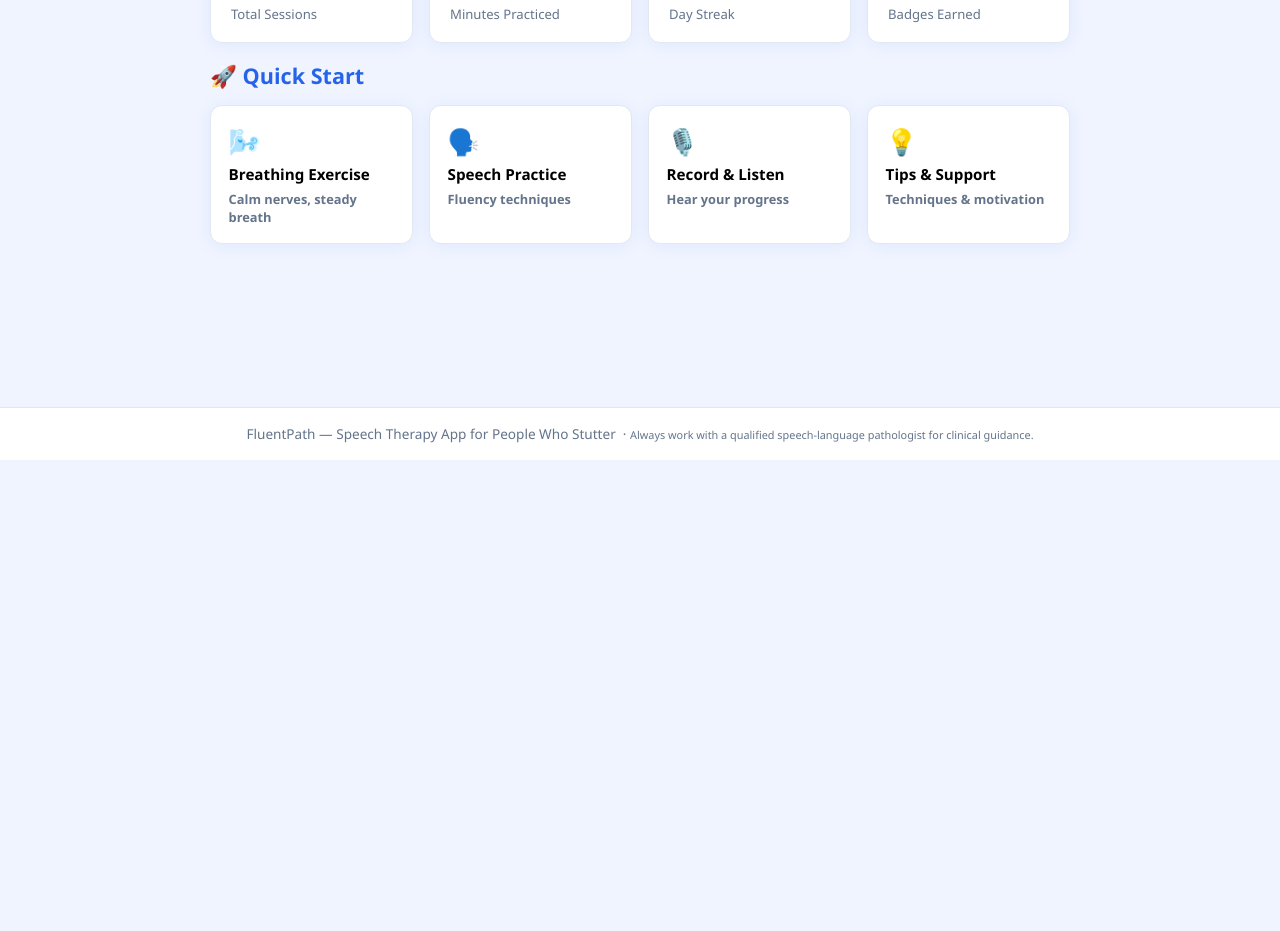
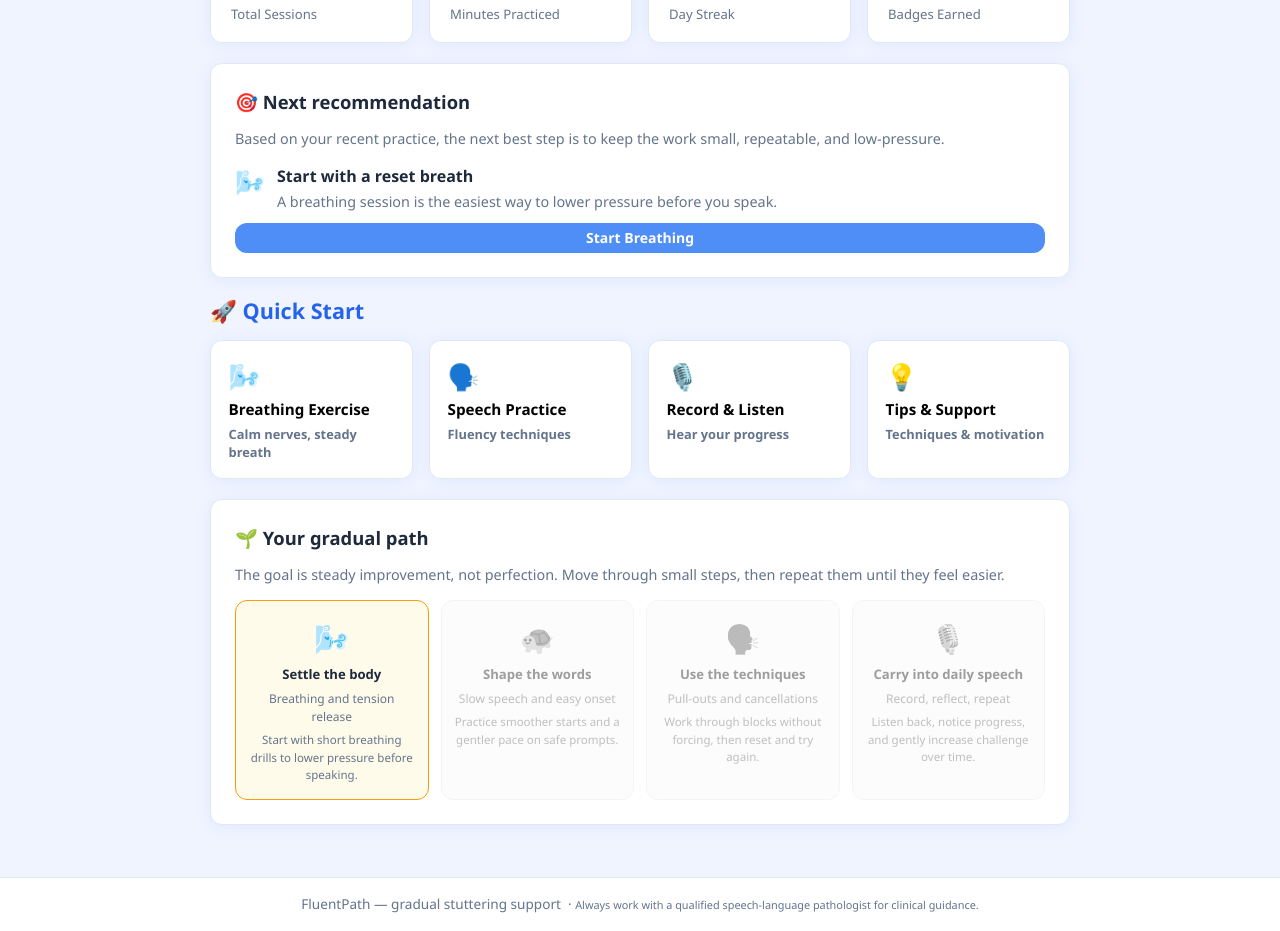
Before and after one commit to kevinolan/kevinolan, a React (Vite) app in the folder speech-therapy-app/: page / in a window 1280 px wide. Shown: the part 340-1271 px from the top of the page. Before the commit the page ends 800 px from the top, so only its background shows below. Built offline with nearby package versions, Linux system fonts and the light colour scheme.

Commit message:
feat: enhance App and Dashboard components with session handling and recommendations; update TipsPanel for clarity

```diff
--- a/speech-therapy-app/src/App.tsx
+++ b/speech-therapy-app/src/App.tsx
@@ -1,4 +1,4 @@
-import { useState } from 'react';
+import { useEffect, useRef, useState } from 'react';
 import './App.css';
 import { useSessions, type Tab } from './hooks/useSessions';
 import Dashboard from './components/Dashboard';
@@ -25,7 +25,29 @@ const NAV: NavItem[] = [
 
 export default function App() {
   const [activeTab, setActiveTab] = useState<Tab>('home');
+  const [nextStepNotice, setNextStepNotice] = useState<string | null>(null);
   const { sessions, addSession, clearSessions } = useSessions();
+  const noticeTimerRef = useRef<ReturnType<typeof setTimeout> | null>(null);
+
+  useEffect(() => {
+    return () => {
+      if (noticeTimerRef.current) {
+        clearTimeout(noticeTimerRef.current);
+      }
+    };
+  }, []);
+
+  function handleSessionComplete(session: Parameters<typeof addSession>[0]) {
+    addSession(session);
+    const nextTab = getNextTab(session.type);
+    setNextStepNotice(getNextStepNotice(session.type, nextTab));
+    setActiveTab(nextTab);
+
+    if (noticeTimerRef.current) {
+      clearTimeout(noticeTimerRef.current);
+    }
+    noticeTimerRef.current = setTimeout(() => setNextStepNotice(null), 3000);
+  }
 
   return (
     <>
@@ -52,30 +74,70 @@ export default function App() {
       </header>
 
       <main className="app-main">
+        {nextStepNotice && (
+          <div className="card" style={{ marginBottom: '1rem', borderColor: 'var(--primary)' }}>
+            <div className="card-title">✅ Next up</div>
+            <p style={{ margin: 0, color: 'var(--text-muted)', fontSize: '0.9rem' }}>{nextStepNotice}</p>
+          </div>
+        )}
         {activeTab === 'home' && (
           <Dashboard sessions={sessions} onNavigate={setActiveTab} />
         )}
         {activeTab === 'breathing' && (
-          <BreathingExercise onSessionComplete={addSession} />
+          <BreathingExercise onSessionComplete={handleSessionComplete} />
         )}
         {activeTab === 'exercises' && (
-          <SpeechExercises onSessionComplete={addSession} />
+          <SpeechExercises onSessionComplete={handleSessionComplete} />
         )}
         {activeTab === 'recorder' && (
-          <VoiceRecorder onSessionComplete={addSession} />
+          <VoiceRecorder onSessionComplete={handleSessionComplete} />
         )}
         {activeTab === 'progress' && (
           <ProgressTracker sessions={sessions} onClear={clearSessions} />
         )}
         {activeTab === 'tips' && (
-          <TipsPanel onSessionComplete={addSession} />
+          <TipsPanel onSessionComplete={handleSessionComplete} />
         )}
       </main>
 
       <footer className="app-footer">
-        FluentPath — Speech Therapy App for People Who Stutter &nbsp;·&nbsp;
+        FluentPath — gradual stuttering support &nbsp;·&nbsp;
         <span style={{ fontSize: '0.8em' }}>Always work with a qualified speech-language pathologist for clinical guidance.</span>
       </footer>
     </>
   );
 }
+
+function getNextTab(type: Tab): Tab {
+  switch (type) {
+    case 'breathing':
+      return 'exercises';
+    case 'exercises':
+      return 'recorder';
+    case 'recorder':
+      return 'tips';
+    case 'tips':
+      return 'home';
+    case 'home':
+    case 'progress':
+    default:
+      return 'home';
+  }
+}
+
+function getNextStepNotice(type: Tab, nextTab: Tab): string {
+  const labels: Record<Tab, string> = {
+    home: 'Home',
+    breathing: 'Breathing',
+    exercises: 'Speech Practice',
+    recorder: 'Record & Listen',
+    progress: 'Progress',
+    tips: 'Tips & Support',
+  };
+
+  if (type === 'tips') {
+    return 'You’ve finished the support loop — returning you to Home to choose the next round.';
+  }
+
+  return `Great work — next up is ${labels[nextTab]}.`;
+}
--- a/speech-therapy-app/src/components/Dashboard.tsx
+++ b/speech-therapy-app/src/components/Dashboard.tsx
@@ -10,12 +10,51 @@ export default function Dashboard({ sessions, onNavigate }: Props) {
   const totalSessions = sessions.length;
   const totalMinutes = Math.round(sessions.reduce((a, s) => a + s.durationSec, 0) / 60);
   const streak = calcStreak(sessions);
+  const latestSession = sessions[0];
+  const typeCounts = sessions.reduce<Record<string, number>>((acc, session) => {
+    acc[session.type] = (acc[session.type] ?? 0) + 1;
+    return acc;
+  }, {});
+
+  const recommendation = getNextRecommendation(typeCounts, latestSession?.type);
+  const roadmap = [
+    {
+      id: 'settle',
+      icon: '🌬️',
+      title: 'Settle the body',
+      goal: 'Breathing and tension release',
+      detail: 'Start with short breathing drills to lower pressure before speaking.',
+    },
+    {
+      id: 'shape',
+      icon: '🐢',
+      title: 'Shape the words',
+      goal: 'Slow speech and easy onset',
+      detail: 'Practice smoother starts and a gentler pace on safe prompts.',
+    },
+    {
+      id: 'stretch',
+      icon: '🗣️',
+      title: 'Use the techniques',
+      goal: 'Pull-outs and cancellations',
+      detail: 'Work through blocks without forcing, then reset and try again.',
+    },
+    {
+      id: 'carry',
+      icon: '🎙️',
+      title: 'Carry into daily speech',
+      goal: 'Record, reflect, repeat',
+      detail: 'Listen back, notice progress, and gently increase challenge over time.',
+    },
+  ];
+
+  const currentStep = Math.min(Math.floor(totalSessions / 3), roadmap.length - 1);
 
   return (
     <div>
       <div className="dashboard-welcome">
         <h2>Welcome back! 👋</h2>
-        <p>Keep going — every practice session builds your confidence and fluency.</p>
+        <p>Keep going — every practice session builds confidence, control, and fluency one step at a time.</p>
         <span className="dashboard-wave" aria-hidden>🗣️</span>
       </div>
 
@@ -42,6 +81,30 @@ export default function Dashboard({ sessions, onNavigate }: Props) {
         </div>
       </div>
 
+      <div className="card" style={{ marginTop: '1.25rem' }}>
+        <div className="card-title">🎯 Next recommendation</div>
+        <p style={{ marginTop: 0, color: 'var(--text-muted)', fontSize: '0.9rem' }}>
+          Based on your recent practice, the next best step is to keep the work small, repeatable, and low-pressure.
+        </p>
+        <div style={{ display: 'flex', flexDirection: 'column', gap: '0.65rem' }}>
+          <div style={{ display: 'flex', alignItems: 'flex-start', gap: '0.75rem' }}>
+            <span style={{ fontSize: '1.5rem' }} aria-hidden>{recommendation.icon}</span>
+            <div style={{ flex: 1 }}>
+              <div style={{ fontWeight: 700, marginBottom: '0.2rem' }}>{recommendation.title}</div>
+              <div style={{ fontSize: '0.9rem', color: 'var(--text-muted)' }}>{recommendation.body}</div>
+              {latestSession && (
+                <div style={{ marginTop: '0.45rem', fontSize: '0.8rem', color: 'var(--text-muted)' }}>
+                  Last session: {latestSession.label}
+                </div>
+              )}
+            </div>
+          </div>
+          <button className="btn-primary btn-sm" onClick={() => onNavigate(recommendation.tab)}>
+            Start {recommendation.buttonLabel}
+          </button>
+        </div>
+      </div>
+
       <h3 className="section-heading">🚀 Quick Start</h3>
       <div className="quick-actions">
         <button className="quick-action-btn" onClick={() => onNavigate('breathing')}>
@@ -64,6 +127,23 @@ export default function Dashboard({ sessions, onNavigate }: Props) {
           <span className="quick-action-label">Tips & Support</span>
           <span className="quick-action-sub">Techniques & motivation</span>
         </button>
+      </div>
+
+      <div className="card" style={{ marginTop: '1.25rem' }}>
+        <div className="card-title">🌱 Your gradual path</div>
+        <p style={{ marginTop: 0, color: 'var(--text-muted)', fontSize: '0.9rem' }}>
+          The goal is steady improvement, not perfection. Move through small steps, then repeat them until they feel easier.
+        </p>
+        <div className="achievements-grid" style={{ gridTemplateColumns: 'repeat(auto-fit, minmax(180px, 1fr))' }}>
+          {roadmap.map((step, index) => (
+            <div key={step.id} className={`achievement${index <= currentStep ? ' unlocked' : ' achievement-locked'}`}>
+              <span className="achievement-icon">{step.icon}</span>
+              <span className="achievement-name">{step.title}</span>
+              <span style={{ fontSize: '0.75rem', color: 'var(--text-muted)', textAlign: 'center' }}>{step.goal}</span>
+              <span style={{ fontSize: '0.72rem', color: 'var(--text-muted)', textAlign: 'center' }}>{step.detail}</span>
+            </div>
+          ))}
+        </div>
       </div>
 
       {sessions.length > 0 && (
@@ -92,3 +172,87 @@ export default function Dashboard({ sessions, onNavigate }: Props) {
 function calcBadges(sessions: number): number {
   return Math.floor(sessions / 3);
 }
+
+function getNextRecommendation(typeCounts: Record<string, number>, latestType?: string) {
+  const breathing = typeCounts.breathing ?? 0;
+  const exercises = typeCounts.exercises ?? 0;
+  const recordings = typeCounts.recorder ?? 0;
+
+  if (!latestType) {
+    return {
+      tab: 'breathing' as const,
+      icon: '🌬️',
+      title: 'Start with a reset breath',
+      body: 'A breathing session is the easiest way to lower pressure before you speak.',
+      buttonLabel: 'Breathing',
+    };
+  }
+
+  if (latestType === 'breathing') {
+    return {
+      tab: 'exercises' as const,
+      icon: '🗣️',
+      title: 'Carry the calm into speech practice',
+      body: 'You just settled your body, so now is a good time to practice slow speech or easy onset.',
+      buttonLabel: 'Speech Practice',
+    };
+  }
+
+  if (latestType === 'exercises') {
+    return {
+      tab: 'recorder' as const,
+      icon: '🎙️',
+      title: 'Listen back and notice what changed',
+      body: 'Recording right after exercises helps you hear smoother starts and track small wins.',
+      buttonLabel: 'Record & Listen',
+    };
+  }
+
+  if (latestType === 'recorder') {
+    return {
+      tab: 'tips' as const,
+      icon: '💡',
+      title: 'Review one support strategy',
+      body: 'Use a short tips session to reinforce one idea before your next practice round.',
+      buttonLabel: 'Tips & Support',
+    };
+  }
+
+  if (breathing < 3) {
+    return {
+      tab: 'breathing' as const,
+      icon: '🌬️',
+      title: 'Build your base with breathing',
+      body: 'Do a short breathing session to lower tension and settle into a slower pace before speech practice.',
+      buttonLabel: 'Breathing',
+    };
+  }
+
+  if (exercises < 4) {
+    return {
+      tab: 'exercises' as const,
+      icon: '🗣️',
+      title: 'Practice one fluency technique',
+      body: 'Work on slow speech, easy onset, or light contacts for a few minutes, then stop before fatigue sets in.',
+      buttonLabel: 'Speech Practice',
+    };
+  }
+
+  if (recordings < 2) {
+    return {
+      tab: 'recorder' as const,
+      icon: '🎙️',
+      title: 'Listen back and reflect',
+      body: 'Record a short reading or self-introduction, then replay it to notice what already feels easier.',
+      buttonLabel: 'Record & Listen',
+    };
+  }
+
+  return {
+    tab: 'tips' as const,
+    icon: '💡',
+    title: 'Reinforce the habit',
+    body: 'Review one practical strategy, then return to the exercise you have been repeating most often.',
+    buttonLabel: 'Tips & Support',
+  };
+}
--- a/speech-therapy-app/src/components/SpeechExercises.tsx
+++ b/speech-therapy-app/src/components/SpeechExercises.tsx
@@ -184,7 +184,7 @@ export default function SpeechExercises({ onSessionComplete }: Props) {
       <h2 className="section-heading">🗣️ Speech Exercises</h2>
       <p style={{ color: 'var(--text-muted)', marginBottom: '1.25rem', fontSize: '0.9rem' }}>
         Evidence-based fluency and stuttering-modification techniques used by speech-language pathologists.
-        Tap an exercise to begin.
+        Start with the easiest exercise, repeat it until it feels natural, then move up gradually.
       </p>
 
       <div className="exercise-list">
--- /dev/null
+++ b/speech-therapy-app/src/vite-env.d.ts
@@ -0,0 +1 @@
+/// <reference types="vite/client" />
```
Also changed, not shown: speech-therapy-app/src/components/TipsPanel.tsx (+5 -5 lines).
